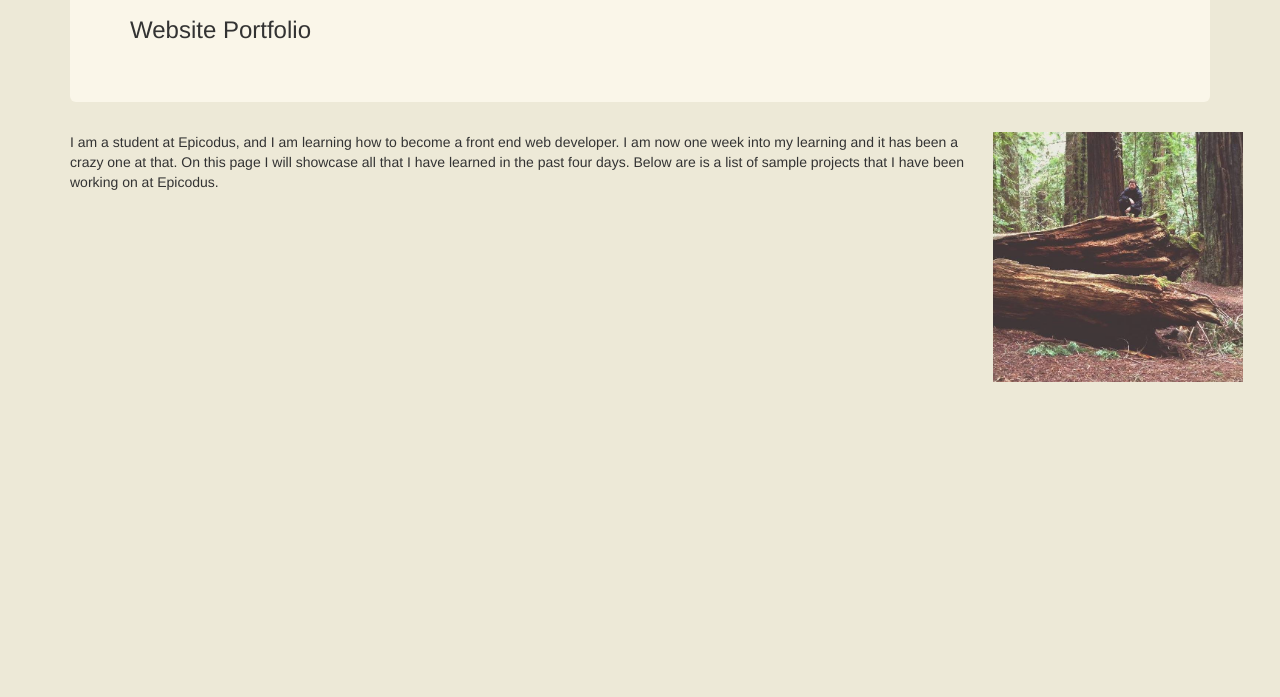
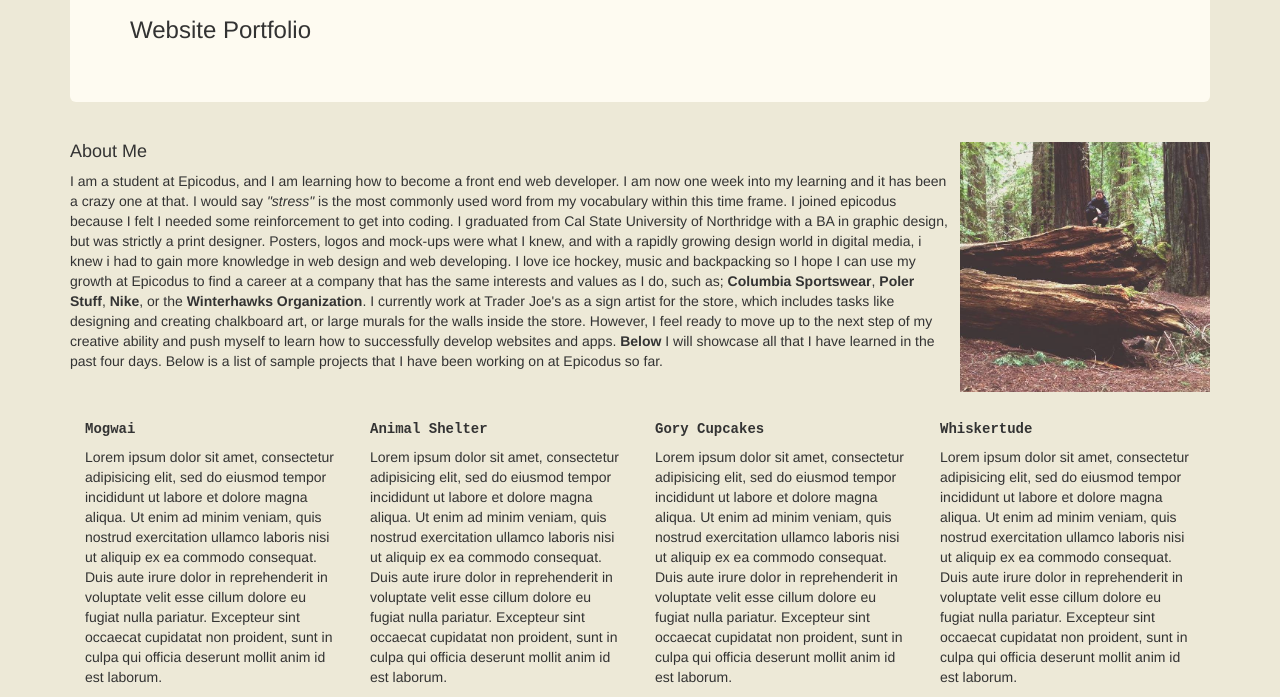
Before and after one commit to coreysnightout/Portfolio-Webpage, a plain HTML site: page index.html in a window 1280 px wide. Shown: the part 140-837 px from the top of the page. Before the commit the page ends 800 px from the top, so only its background shows below. Drawn offline with Linux system fonts and the light colour scheme.

Commit message:
add more styles to styles.css as well as an columns below about me information

```diff
--- a/css/styles.css
+++ b/css/styles.css
@@ -8,7 +8,7 @@ img {
 }
 
 .jumbotron {
-background-color:  #faf6e9;
+background-color:  #fefbf1;
 
 }
 
@@ -16,5 +16,16 @@ background-color:  #faf6e9;
   float: right;
   max-width: 100px;
   max-height: none;
-  margin-right: 20px;
+  margin-right: 63px;
+  padding: 10px
 }
+
+h5 {
+  font-style: normal;
+  font-family: monospace;
+  font-weight: bold;
+}
+
+.Wikipedia {
+
+}
--- a/index.html
+++ b/index.html
@@ -20,8 +20,27 @@
           <div class="corey">
             <img src="img/corey.jpeg" alt="A picture of corey">
           </div>
-          <p>I am a student at Epicodus, and I am learning how to become a front end web developer. I am now one week into my learning and it has been a crazy one at that. On this page I will showcase all that I have learned in the past four days. Below are is a list of sample projects that I have been working on at Epicodus.</p>
+          <h4>About Me</h4>
+          <p>I am a student at Epicodus, and I am learning how to become a front end web developer. I am now one week into my learning and it has been a crazy one at that. I would say <em>"stress"</em> is the most commonly used word from my vocabulary within this time frame. I joined epicodus because I felt I needed some reinforcement to get into coding. I graduated from Cal State University of Northridge with a BA in graphic design, but was strictly a print designer. Posters, logos and mock-ups were what I knew, and with a rapidly growing design world in digital media, i knew i had to gain more knowledge in web design and web developing. I love ice hockey, music and backpacking so I hope I can use my growth at Epicodus to find a career at a company that has the same interests and values as I do, such as; <strong>Columbia Sportswear</strong>, <strong>Poler Stuff</strong>, <strong>Nike</strong>, or the <strong>Winterhawks Organization</strong>. I currently work at Trader Joe's as a sign artist for the store, which includes tasks like designing and creating chalkboard art, or large murals for the walls inside the store. However, I feel ready to move up to the next step of my creative ability and push myself to learn how to successfully develop websites and apps. <strong>Below</strong> I will showcase all that I have learned in the past four days. Below is a list of sample projects that I have been working on at Epicodus so far.</p>
         </div>
+      </div>
+      <p></p>
+      <p></p>
+      <div class="col-md-3">
+        <h5>Mogwai</h5>
+        <p>Lorem ipsum dolor sit amet, consectetur adipisicing elit, sed do eiusmod tempor incididunt ut labore et dolore magna aliqua. Ut enim ad minim veniam, quis nostrud exercitation ullamco laboris nisi ut aliquip ex ea commodo consequat. Duis aute irure dolor in reprehenderit in voluptate velit esse cillum dolore eu fugiat nulla pariatur. Excepteur sint occaecat cupidatat non proident, sunt in culpa qui officia deserunt mollit anim id est laborum.</p>
+      </div>
+      <div class="col-md-3">
+        <h5>Animal Shelter</h5>
+        <p>Lorem ipsum dolor sit amet, consectetur adipisicing elit, sed do eiusmod tempor incididunt ut labore et dolore magna aliqua. Ut enim ad minim veniam, quis nostrud exercitation ullamco laboris nisi ut aliquip ex ea commodo consequat. Duis aute irure dolor in reprehenderit in voluptate velit esse cillum dolore eu fugiat nulla pariatur. Excepteur sint occaecat cupidatat non proident, sunt in culpa qui officia deserunt mollit anim id est laborum.</p>
+      </div>
+      <div class="col-md-3">
+        <h5>Gory Cupcakes</h5>
+        <p>Lorem ipsum dolor sit amet, consectetur adipisicing elit, sed do eiusmod tempor incididunt ut labore et dolore magna aliqua. Ut enim ad minim veniam, quis nostrud exercitation ullamco laboris nisi ut aliquip ex ea commodo consequat. Duis aute irure dolor in reprehenderit in voluptate velit esse cillum dolore eu fugiat nulla pariatur. Excepteur sint occaecat cupidatat non proident, sunt in culpa qui officia deserunt mollit anim id est laborum.</p>
+      </div>
+      <div class="col-md-3">
+        <h5>Whiskertude</h5>
+        <p>Lorem ipsum dolor sit amet, consectetur adipisicing elit, sed do eiusmod tempor incididunt ut labore et dolore magna aliqua. Ut enim ad minim veniam, quis nostrud exercitation ullamco laboris nisi ut aliquip ex ea commodo consequat. Duis aute irure dolor in reprehenderit in voluptate velit esse cillum dolore eu fugiat nulla pariatur. Excepteur sint occaecat cupidatat non proident, sunt in culpa qui officia deserunt mollit anim id est laborum.</p>
       </div>
     </div>
   </body>
```
